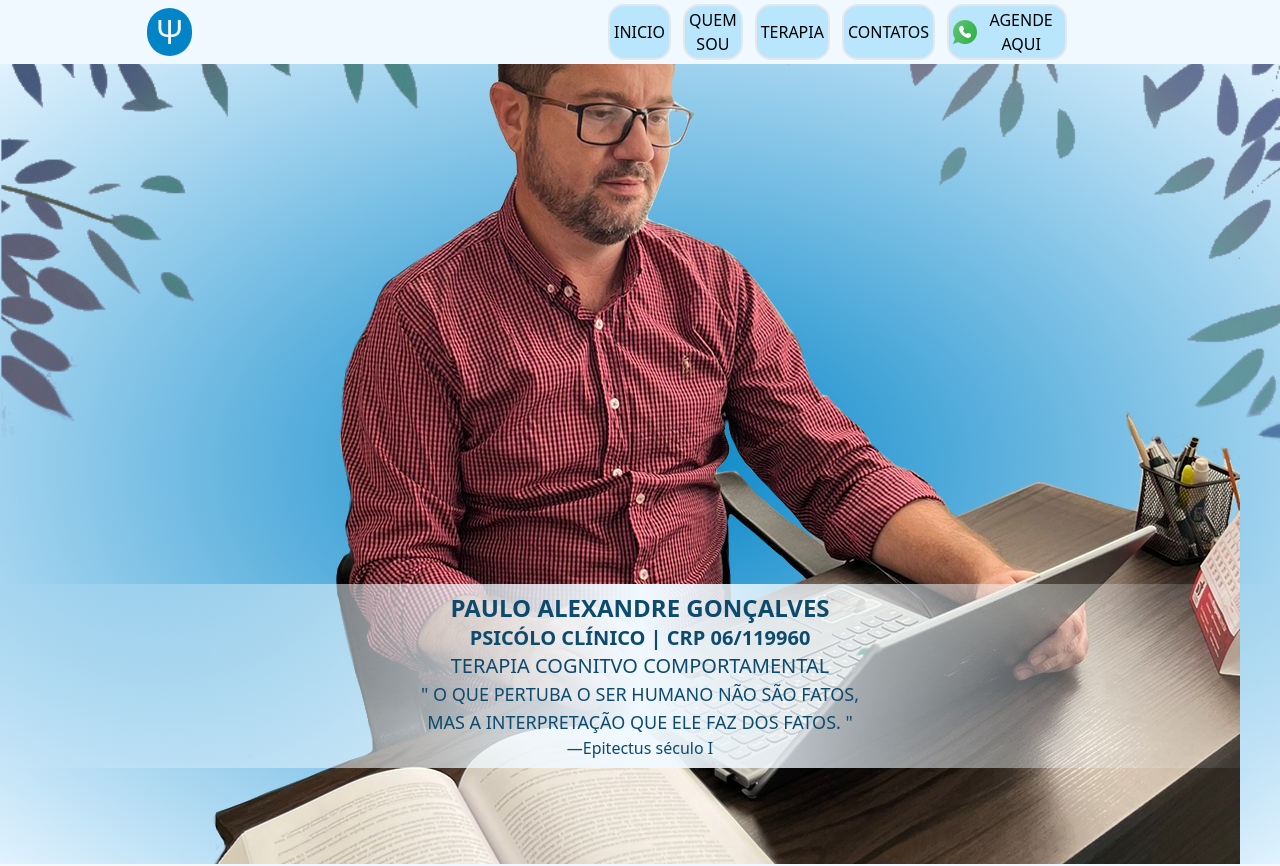
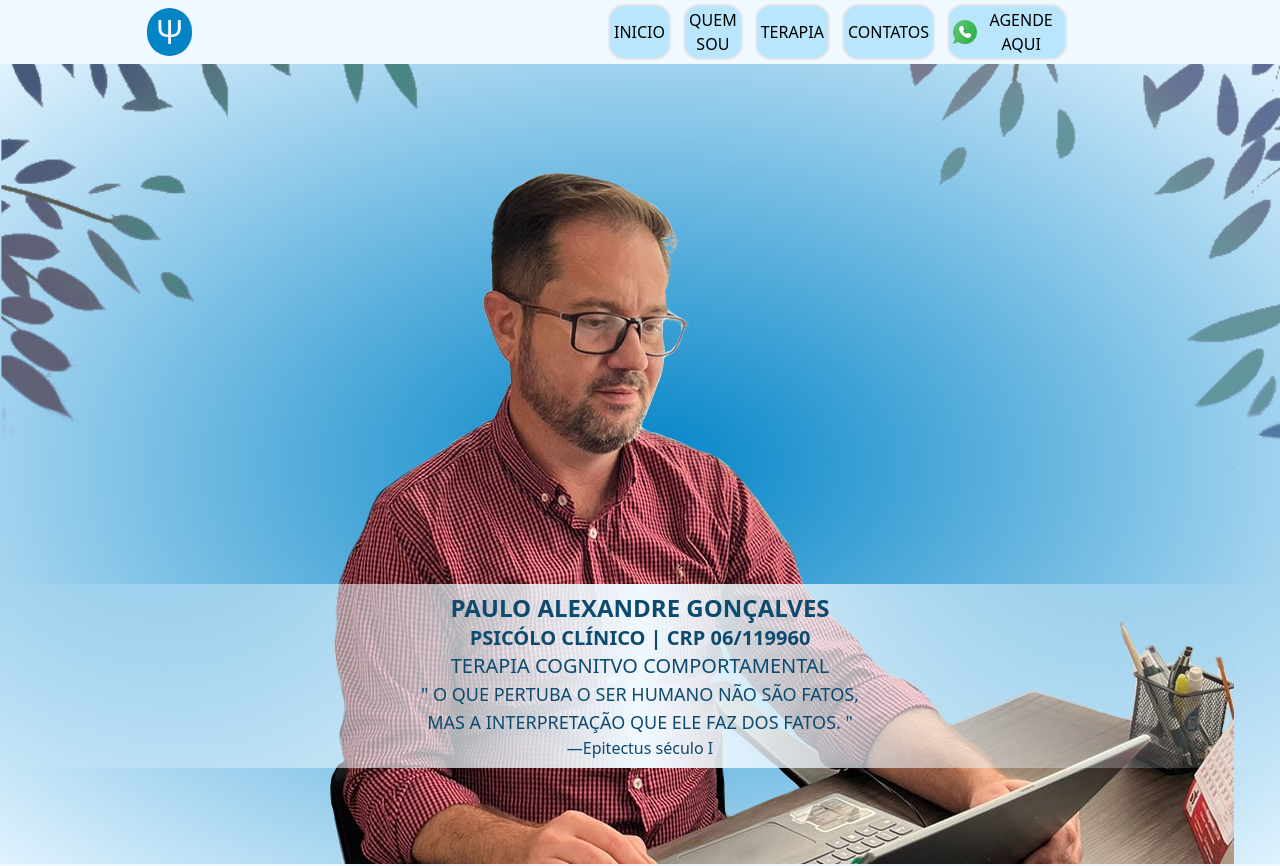
Before and after one commit to Psicologo-Paulo/psicopaulogoncalves, a Next.js app: page / in a window 1280 px wide. Shown: the top 866 px of the page. Built offline with nearby package versions, Linux system fonts and the light colour scheme.

Commit message:
alter first background img

```diff
--- a/src/pages/index.tsx
+++ b/src/pages/index.tsx
@@ -25,7 +25,7 @@ export default function Home() {
       <Top/>
       <main>
         <section id="start" className="h-screen overflow-hidden bg-gradient-radial from-sky-600 to-sky-100">
-          <div className="h-full grid grid-cols-2 bg-[url(/paulo_e.png)] bg-no-repeat bg-center pb-28">
+          <div className="h-full grid grid-cols-2 bg-[url(/paulo_e.png)] bg-no-repeat bg-top pb-28">
             <div className="h-[65vh] col-span-2">
               <div className="flex">
                 <img id="lLeaf" className="max-w-none w-[160vw] md:max-w-7xl md:w-full absolute left-0 top-0" src="/eFolha.png" alt="folhagem do lado esquerdo" />
@@ -59,15 +59,15 @@ export default function Home() {
             <h2 className="text-3xl uppercase indent-0">terapia</h2>
             <p className="text-xl">A terapia oferece um espaço seguro e acolhedor para explorar uma ampla gama de questões emocionais, comportamentais e interpessoais em uma jornada de autodescoberta e crescimento pessoal. Sob a orientação de um profissional qualificado, o tratamento pode ser realizado em diversas frentes e tem como objetivo promover mudanças positivas e duradouras na vida de um indivíduo. Trabalho com duas modalidades de terapia:</p>
 
-            <div className="md:grid md:grid-cols-2 md:gap-10 text-lg">
-                <div className=" indent-0">
+            <div className="md:grid md:grid-cols-2 md:gap-10 text-lg indent-0">
+                <div>
                   <h2 className="text-2xl">TERAPIA PRESENCIAL</h2>
                   <p>A terapia presencial é feita no consultório, com horário marcado e duração de 50 minutos por sessão.</p>
                   <p>Logicamente também presamos pelo sigilo, que é previsto pelo código de ética profissional. </p>
                 </div>
 
                 <div>
-                  <h2 className="text-2xl indent-0">TERAPIA ON-LINE</h2>
+                  <h2 className="text-2xl">TERAPIA ON-LINE</h2>
                   <p>A terapia online tem o mesmo principio que a presencial, porém esta é feita de forma remota podendo ser via  Meet, Zoom que são as plataformas mais seguras. Além da modalidade do atendimento online proporcionar flexibilidade de horário e economia de tempo com deslocamentos.</p>
                   <p>Meu atendimento on-line segue as orientações previstas pelo conselho profissional, visando a segurança e o sigilo do paciente.</p>
                 </div>
```
Also changed, not shown: public/paulo_e.png, 1 other file (tests, documents, lock files or other folders).
